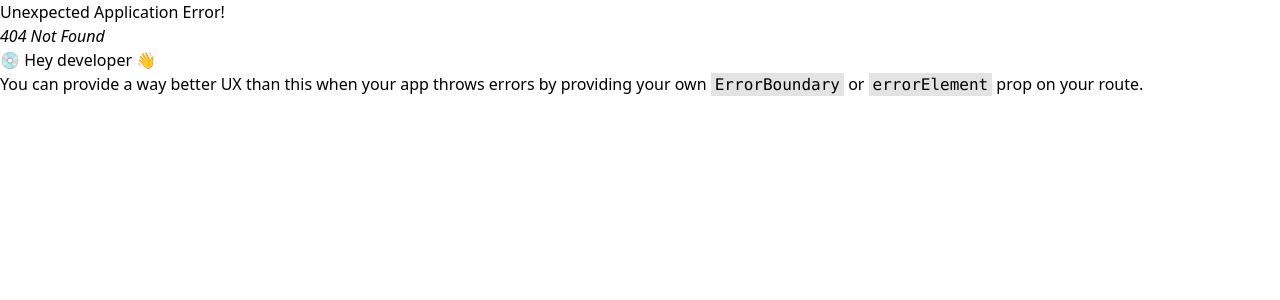
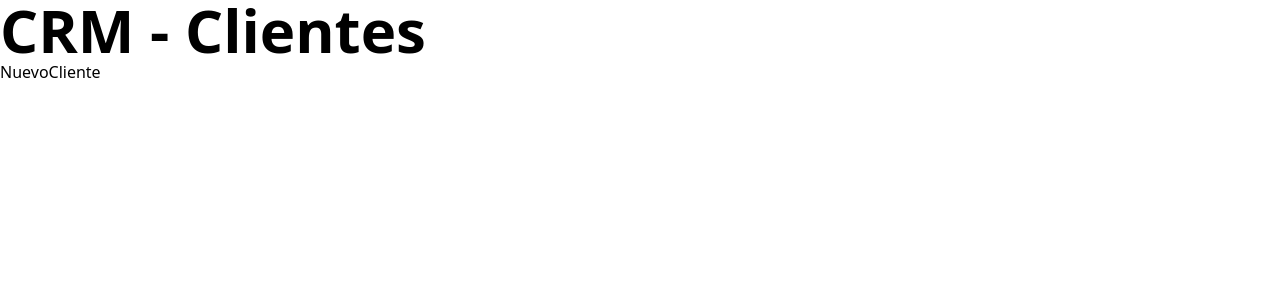
Before and after one commit to dev-geampiere/crm-react, a React (Vite) app: page /clientes/nuevo in a window 1280 px wide. Before the commit this address had no page. Shown: the top 300 px of the page. Built offline with nearby package versions, Linux system fonts and the light colour scheme.

Commit message:
Creando Paginas y componentes con Outlet

```diff
--- /dev/null
+++ b/src/components/Layout.jsx
@@ -0,0 +1,14 @@
+import { Outlet } from 'react-router-dom'
+
+const Layout = () => {
+  return (
+    <div>
+      <h1 className='text-6xl font-bold'>CRM - Clientes</h1>
+
+      <Outlet />
+    </div>
+  )
+
+}
+
+export default Layout
--- a/src/main.jsx
+++ b/src/main.jsx
@@ -2,16 +2,25 @@
 import ReactDOM from 'react-dom/client'
 import './index.css'
 import { createBrowserRouter, RouterProvider } from 'react-router-dom'
+import Layout from './components/Layout'
+import NuevoCliente from './pages/NuevoCliente'
+import Index from './pages/Index'
 
 const router = createBrowserRouter([
   {
     path:'/',
-    element: <h1>Inicio</h1>
+    element: <Layout />,
+    children: [
+      {
+        index: true,
+        element: <Index />
+      },
+      {
+        path:'/clientes/nuevo',
+        element: <NuevoCliente />
+      }
+    ]
   },
-  {
-    path:'/nosotros',
-    element: <h1>nosotros</h1>
-  }
 ])
 
 ReactDOM.createRoot(document.getElementById('root')).render(
--- /dev/null
+++ b/src/pages/Index.jsx
@@ -0,0 +1,9 @@
+import React from 'react'
+
+const Index = () => {
+  return (
+    <div>Index</div>
+  )
+}
+
+export default Index
--- /dev/null
+++ b/src/pages/NuevoCliente.jsx
@@ -0,0 +1,9 @@
+import React from 'react'
+
+const NuevoCliente = () => {
+  return (
+    <div>NuevoCliente</div>
+  )
+}
+
+export default NuevoCliente
```
